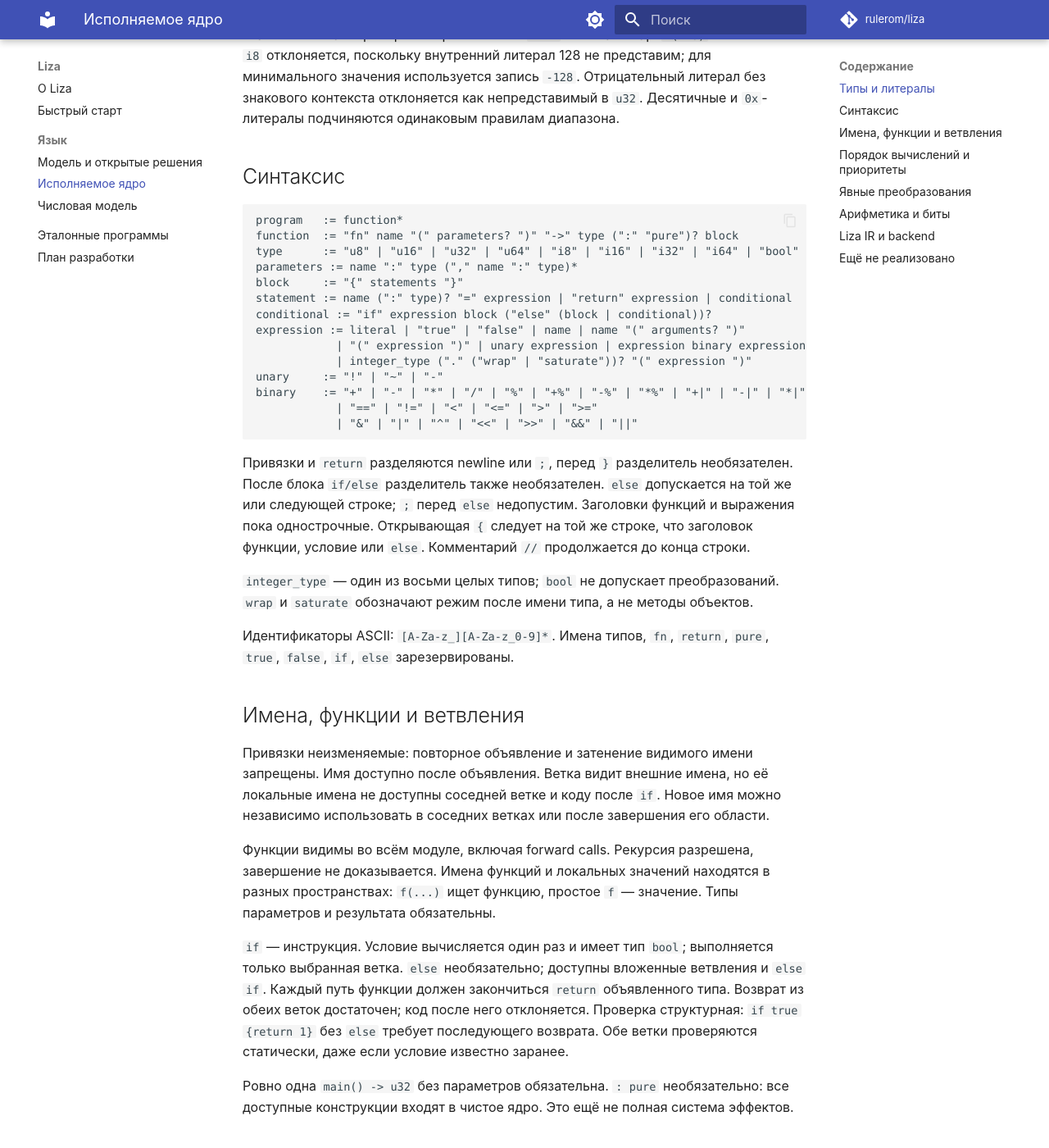
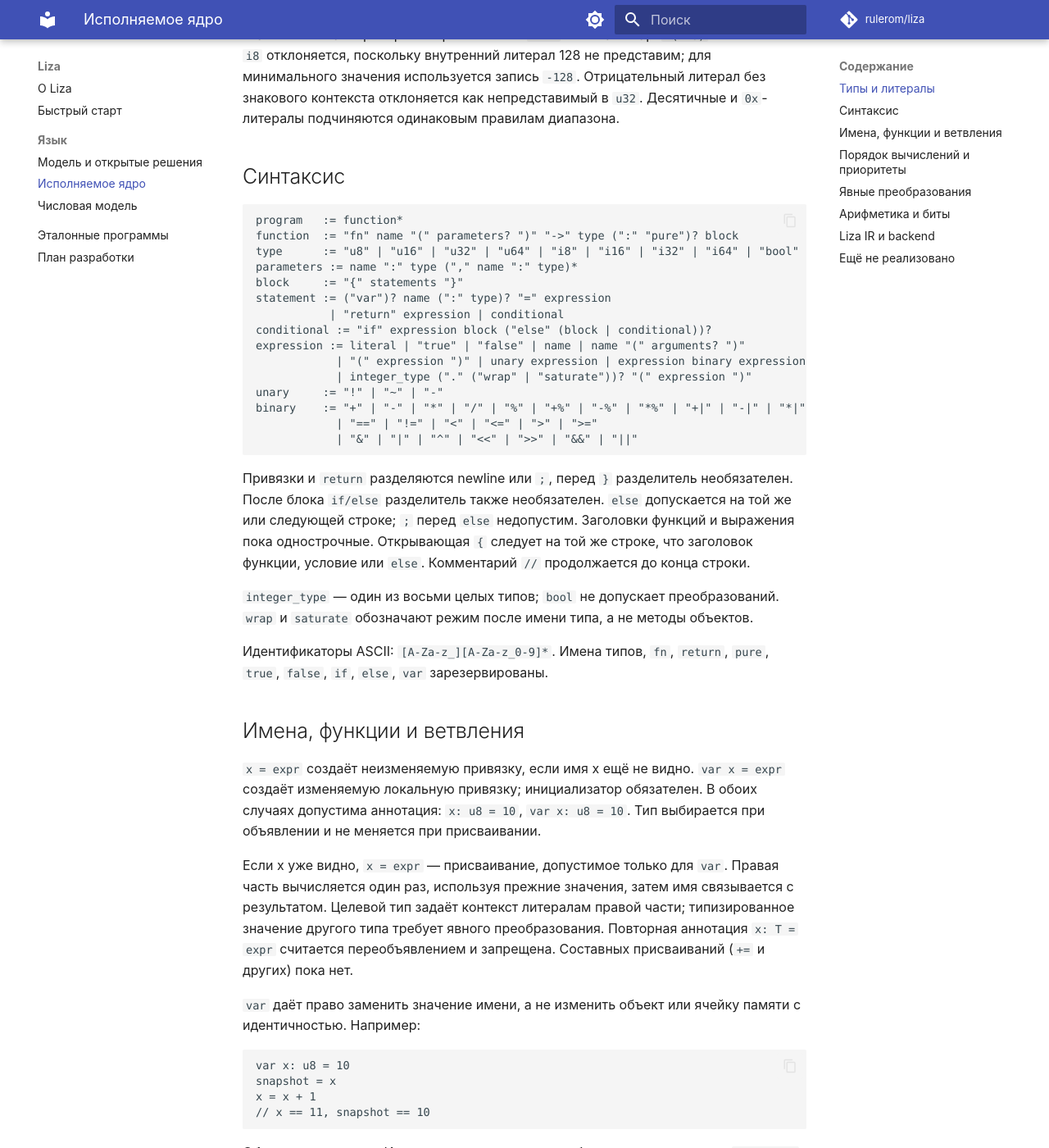
Before and after one commit to rulerom/liza, an MkDocs documentation site: the page built from docs/core.md, in a window 1280 px wide and 1400 px high, scrolled down 903 px. Shown: the whole window at 82% size. Built offline with MkDocs 1.6.1 and Material for MkDocs 9.7.7, drawn with Linux system fonts in a browser that asks for light colours; comment, search, counter and statistics services are not loaded; some of the changed text lies outside the part shown.

````diff
--- a/docs/core.md
+++ b/docs/core.md
@@ -1,8 +1,8 @@
 ---
-description: "Спецификация ядра Liza: целые фиксированной ширины, bool, функции, ветвления, арифметика, битовые операции и сдвиги."
+description: "Спецификация ядра Liza: целые фиксированной ширины, bool, функции, var, присваивание, ветвления, арифметика и преобразования."
 ---
 
-# Исполняемое ядро 0.0.5
+# Исполняемое ядро 0.0.6
 
 Это спецификация текущего прототипа, не полного языка Liza.
 
@@ -52,7 +52,8 @@ function  := "fn" name "(" parameters? ")" "->" type (":" "pure")? block
 type      := "u8" | "u16" | "u32" | "u64" | "i8" | "i16" | "i32" | "i64" | "bool"
 parameters := name ":" type ("," name ":" type)*
 block     := "{" statements "}"
-statement := name (":" type)? "=" expression | "return" expression | conditional
+statement := ("var")? name (":" type)? "=" expression
+           | "return" expression | conditional
 conditional := "if" expression block ("else" (block | conditional))?
 expression := literal | "true" | "false" | name | name "(" arguments? ")"
             | "(" expression ")" | unary expression | expression binary expression
@@ -74,14 +75,48 @@ binary    := "+" | "-" | "*" | "/" | "%" | "+%" | "-%" | "*%" | "+|" | "-|" | "*
 `wrap` и `saturate` обозначают режим после имени типа, а не методы объектов.
 
 Идентификаторы ASCII: `[A-Za-z_][A-Za-z_0-9]*`. Имена типов, `fn`, `return`,
-`pure`, `true`, `false`, `if`, `else` зарезервированы.
+`pure`, `true`, `false`, `if`, `else`, `var` зарезервированы.
 
 ## Имена, функции и ветвления
 
-Привязки неизменяемые: повторное объявление и затенение видимого имени запрещены.
-Имя доступно после объявления. Ветка видит внешние имена, но её локальные имена
-не доступны соседней ветке и коду после `if`. Новое имя можно независимо
-использовать в соседних ветках или после завершения его области.
+`x = expr` создаёт неизменяемую привязку, если имя x ещё не видно.
+`var x = expr` создаёт изменяемую локальную привязку; инициализатор обязателен.
+В обоих случаях допустима аннотация: `x: u8 = 10`, `var x: u8 = 10`.
+Тип выбирается при объявлении и не меняется при присваивании.
+
+Если x уже видно, `x = expr` — присваивание, допустимое только для `var`.
+Правая часть вычисляется один раз, используя прежние значения, затем имя
+связывается с результатом. Целевой тип задаёт контекст литералам правой части;
+типизированное значение другого типа требует явного преобразования.
+Повторная аннотация `x: T = expr` считается переобъявлением и запрещена.
+Составных присваиваний (`+=` и других) пока нет.
+
+`var` даёт право заменить значение имени, а не изменить объект или ячейку
+памяти с идентичностью. Например:
+
+```text
+var x: u8 = 10
+snapshot = x
+x = x + 1
+// x == 11, snapshot == 10
+```
+
+**Области видимости.** Имя доступно только после объявления, в том числе
+`var x = x + 1` без ранее видимого x запрещено. Параметры функций неизменяемы.
+Переобъявление любого видимого имени, включая имя внешней области, запрещено.
+Поэтому `var x` во вложенной ветке не может затенить внешний x; обычное `x =`
+обновит внешнюю `var`, а для внешней неизменяемой привязки даст ошибку.
+
+Ветки `if` имеют отдельные области. Их локальные имена не видны после ветки
+или в соседней ветке. Новое имя можно независимо использовать в соседних
+ветках либо после завершения его области. Обновления внешних `var` сохраняются
+после выбранной ветки. Если ветка не присвоила новое значение, сохраняется
+предыдущее. Если ветка завершилась через `return`, её значения не участвуют
+в продолжении функции. Все ветки проверяются статически.
+
+`var` разрешена только для локальных привязок внутри тела функции или ветки.
+Глобальные переменные, отдельные блоки-инструкции, изменение полей объектов,
+heap, ссылки и владение этой конструкцией не вводятся.
 
 Функции видимы во всём модуле, включая forward calls. Рекурсия разрешена,
 завершение не доказывается. Имена функций и локальных значений находятся
@@ -96,7 +131,8 @@ binary    := "+" | "-" | "*" | "/" | "%" | "+%" | "-%" | "*%" | "+|" | "-|" | "*
 возврата. Обе ветки проверяются статически, даже если условие известно заранее.
 
 Ровно одна `main() -> u32` без параметров обязательна. `: pure` необязательно:
-все доступные конструкции входят в чистое ядро. Это ещё не полная система эффектов.
+все доступные конструкции входят в чистое ядро. Локальное присваивание
+не является внешним эффектом. Это ещё не полная система эффектов.
 
 ## Порядок вычислений и приоритеты
 
@@ -219,6 +255,17 @@ IR версии 6 содержит типизированные значения
 Это консервативная оценка: она не доказывает достижимость trap, завершение функции
 или отсутствие исчерпания стека. После изменения IR сведения пересчитываются.
 Порядок операций и граф блоков сохраняют порядок потенциальных trap.
+Перезапись привязки не позволяет удалить обязательное вычисление:
+`var x: u8 = 255; x = x + 1; x = 0` вызывает trap на сложении.
+
+Локальная изменяемость понижается непосредственно в SSA: каждое присваивание
+выбирает новое значение имени. После `if` для изменённых внешних привязок
+создаются `phi` со значениями только от продолжающих выполнение ветвей.
+При единственном продолжающем пути либо одинаковом SSA-значении на всех
+путях новый `phi` не нужен. Локальные имена ветки за её границы не выходят.
+IR не содержит адресуемых локальных переменных; для реализации `var`
+backend не вводит `alloca/load/store`. Размещение значений в регистрах или
+на стеке после машинной компиляции не является частью семантики языка.
 
 Проверки типов, имён, диапазонов и возврата выполняются до backend.
 JSON доступен через `emit-ir`; формат нестабилен, внешнего ввода IR пока нет.
@@ -236,5 +283,5 @@ Clang/LLVM; оптимальность этой реализации пока н
 
 ## Ещё не реализовано
 
-Массивы, изменяемые привязки, циклы, модули и I/O. Платформозависимые целые,
+Массивы, изменяемые объекты, циклы, модули и I/O. Платформозависимые целые,
 floating point, SIMD и пользовательские числовые типы не входят в текущее ядро.
````
Also changed, not shown: README.md (+1 -1 lines), docs/design.md (+1 -1 lines), docs/getting-started.md (+21 -0 lines), docs/index.md (+3 -3 lines), docs/roadmap.md (+17 -7 lines), 4 other files.
